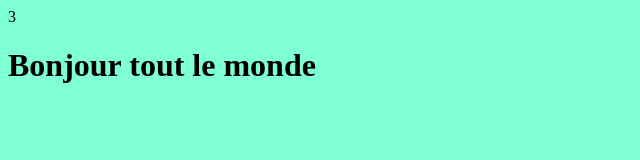
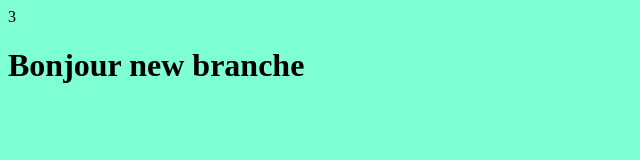
Before and after one commit to rfkevin/PremierProjet, a plain HTML site: page Index.html in a window 1280 px wide. Shown: the whole page, without its empty margins (0-640 px from the left). Drawn offline with Linux system fonts and the light colour scheme.

Commit message:
changement

```diff
--- a/Index.html
+++ b/Index.html
@@ -8,6 +8,6 @@
 3
 
 <body>
-<h1>Bonjour tout le monde</h1>
+<h1>Bonjour new branche</h1>
 </body>
 </html>
```
